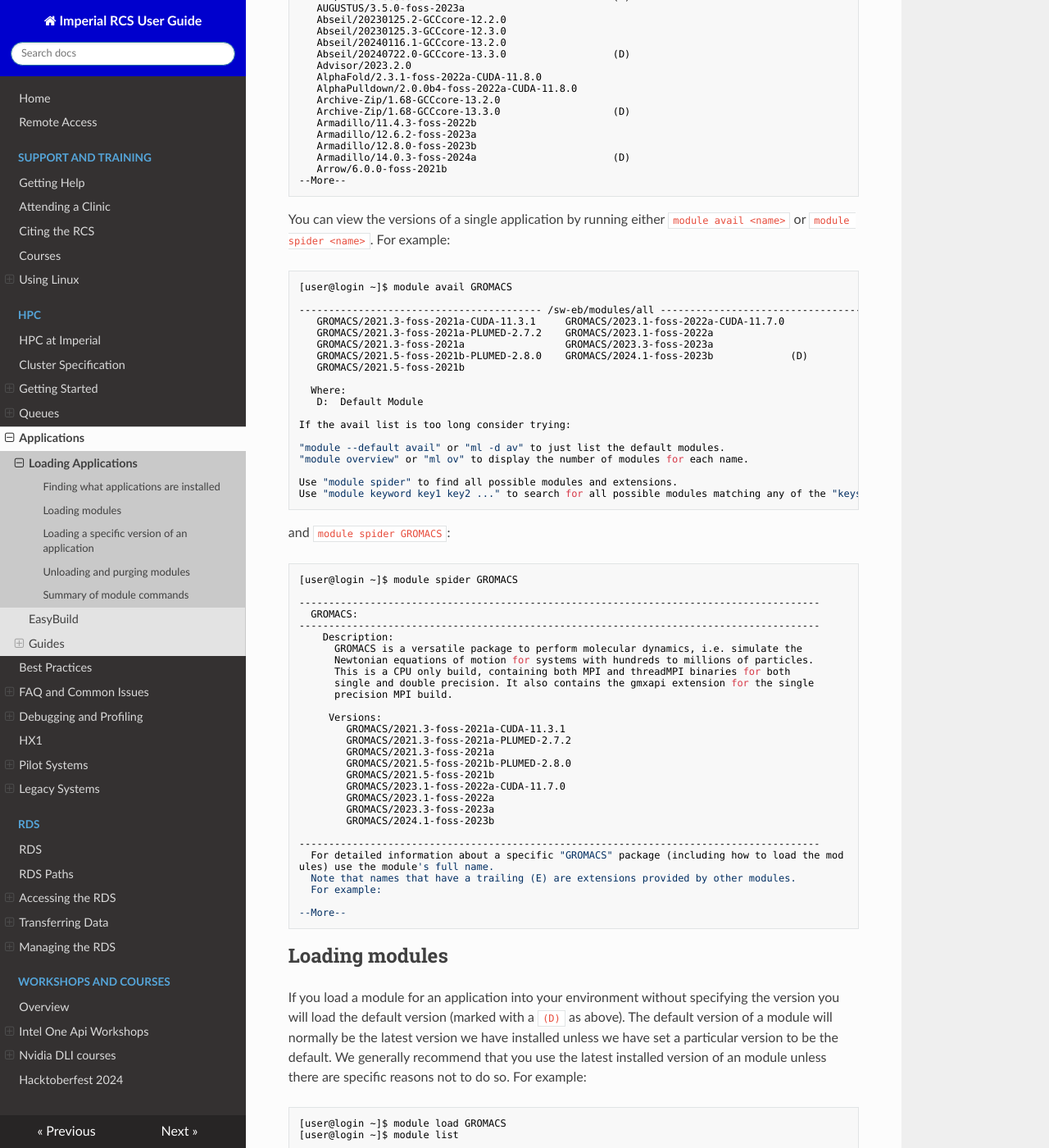
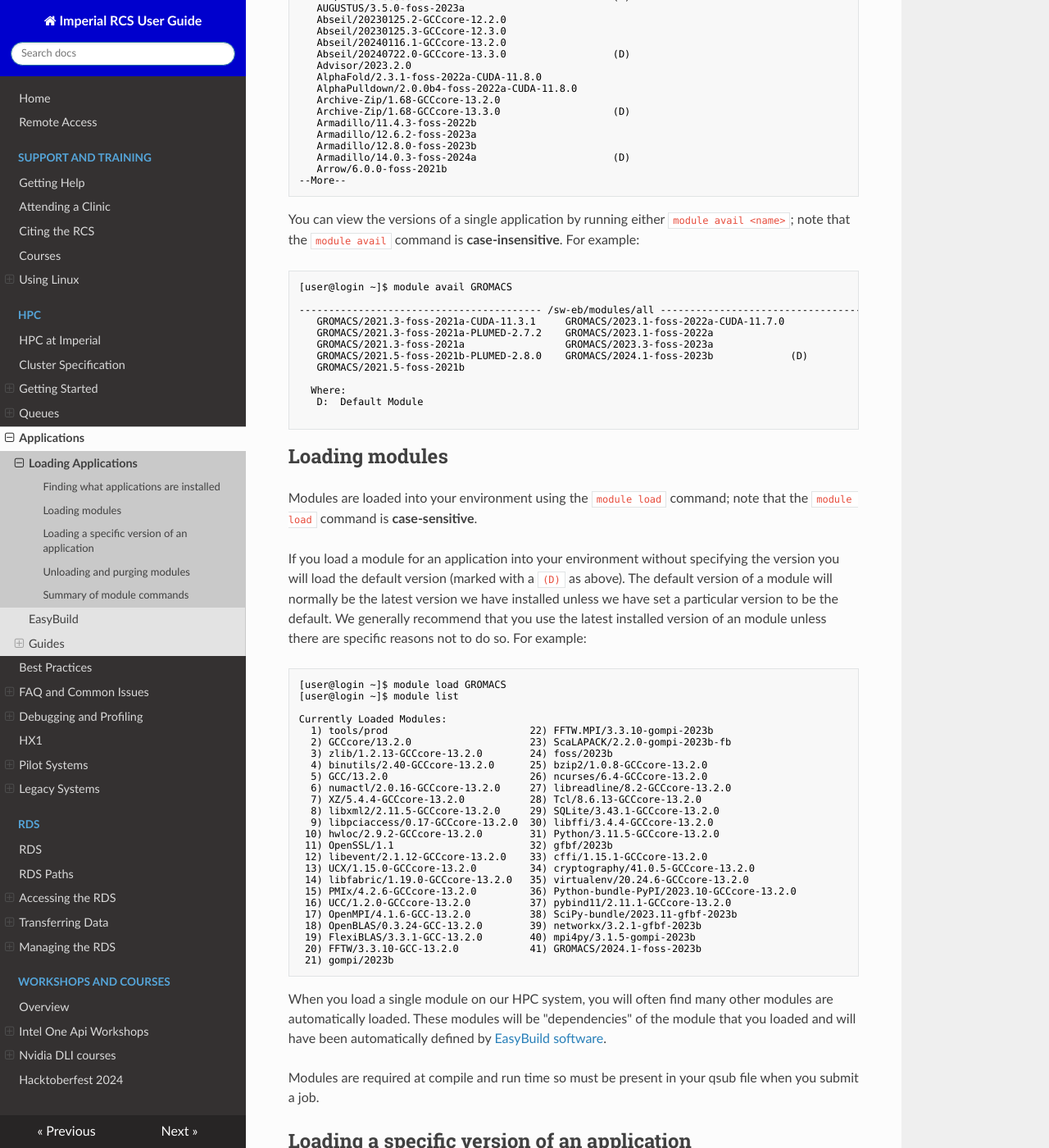
Before and after one commit to ImperialCollegeLondon/icl-rcs-user-guide, an MkDocs documentation site: the page built from docs/hpc/applications/index.md, in a window 1280 px wide and 1400 px high, scrolled down 1162 px. Shown: the whole window at 82% size. Built offline with MkDocs 1.6.1, drawn with Linux system fonts in a browser that asks for light colours; nearby versions of some CDN libraries; some of the changed text lies outside the part shown.

Commit message:
Removed references to module spider due to general confusion.

````diff
--- a/docs/hpc/applications/index.md
+++ b/docs/hpc/applications/index.md
@@ -55,7 +55,7 @@ You can use the `module avail` command to see what compilers, applications and t
 --More--
 ```
 
-You can view the versions of a single application by running either `module avail <name>` or `module spider <name>`. For example:
+You can view the versions of a single application by running either `module avail <name>`; note that the `module avail` command is **case-insensitive**. For example:
 
 ```bash
 [user@login ~]$ module avail GROMACS
@@ -70,51 +70,11 @@ You can view the versions of a single application by running either `module avai
   Where:
    D:  Default Module
 
-If the avail list is too long consider trying:
-
-"module --default avail" or "ml -d av" to just list the default modules.
-"module overview" or "ml ov" to display the number of modules for each name.
-
-Use "module spider" to find all possible modules and extensions.
-Use "module keyword key1 key2 ..." to search for all possible modules matching any of the "keys".
-```
-
-and `module spider GROMACS`:
-
-```bash
-[user@login ~]$ module spider GROMACS
-
-----------------------------------------------------------------------------------------
-  GROMACS:
-----------------------------------------------------------------------------------------
-    Description:
-      GROMACS is a versatile package to perform molecular dynamics, i.e. simulate the
-      Newtonian equations of motion for systems with hundreds to millions of particles.
-      This is a CPU only build, containing both MPI and threadMPI binaries for both
-      single and double precision. It also contains the gmxapi extension for the single
-      precision MPI build.
-
-     Versions:
-        GROMACS/2021.3-foss-2021a-CUDA-11.3.1
-        GROMACS/2021.3-foss-2021a-PLUMED-2.7.2
-        GROMACS/2021.3-foss-2021a
-        GROMACS/2021.5-foss-2021b-PLUMED-2.8.0
-        GROMACS/2021.5-foss-2021b
-        GROMACS/2023.1-foss-2022a-CUDA-11.7.0
-        GROMACS/2023.1-foss-2022a
-        GROMACS/2023.3-foss-2023a
-        GROMACS/2024.1-foss-2023b
-
-----------------------------------------------------------------------------------------
-  For detailed information about a specific "GROMACS" package (including how to load the mod
-ules) use the module's full name.
-  Note that names that have a trailing (E) are extensions provided by other modules.
-  For example:
-
---More--
 ```
 
 ## Loading modules
+
+Modules are loaded into your environment using the `module load` command; note that the `module load` command is **case-sensitive**.
 
 If you load a module for an application into your environment without specifying the version you will load the default version (marked with a `(D)` as above). The default version of a module will normally be the latest version we have installed unless we have set a particular version to be the default. We generally recommend that you use the latest installed version of an module unless there are specific reasons not to do so. For example:
 
@@ -185,10 +145,9 @@ Currently Loaded Modules:
 | Module Command | Description |
 | -------------- | ----------- |
 | `module list` | Lists all modules that are currently loaded in your environment. |
-| `module load <name>` | Loads the module called <name\>. |
+| `module load <name>` | Loads the module called <name\> (case-sensitive). |
 | `module avail` | Report the names and versions of all the applications that can be loaded. |
-| `module avail <name>` | Reports all the versions of an application that matches the name <name\> and that can be loaded directly. |
-| `module spider <name>` | Reports all the versions of an application that matches the name <name\> on the system (note that some of these applications may require extra steps to load). |
+| `module avail <name>` | Reports all the versions of an application that matches the name <name\> (case-insensitive). |
 | `module help <name>` | Gives information about the module called <name\>, similar to man <name\>. |
 | `module purge` | Unloads any loaded modules. We strongly recommend you place this in your submission script before loading any new modules. |
 | `module show <name>` | Displays will list the full path of the modulefile and the environment changes the modulefile will make if loaded. |
````
